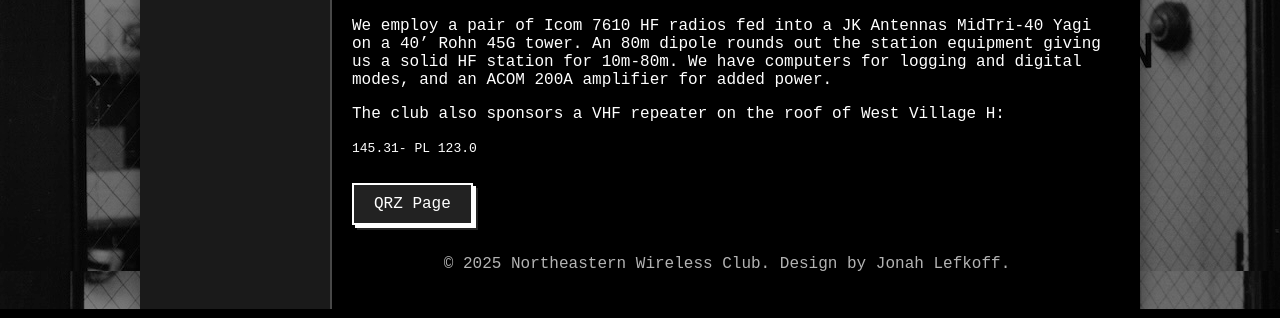
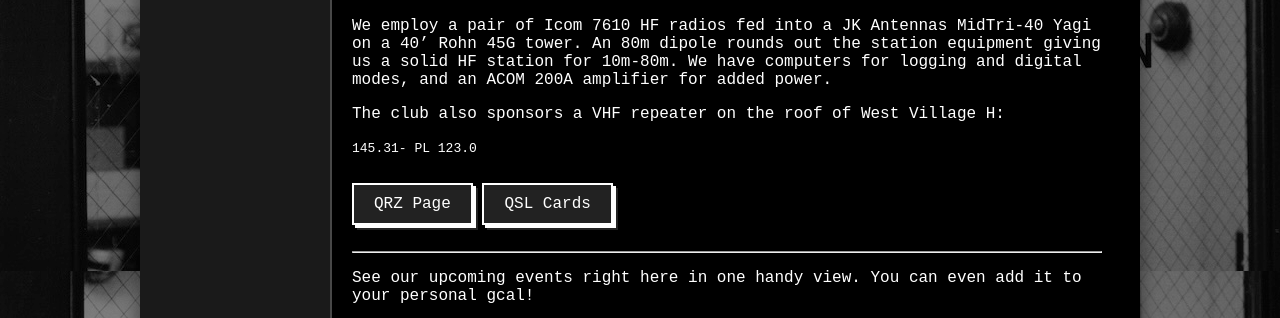
Before and after one commit to jlefkoff/NUWireless-Site, an Eleventy site: page index.md in a window 1280 px wide. Shown: the part 1565-1883 px from the top of the page. Built offline with nearby package versions, Linux system fonts and the light colour scheme; Eleventy itself is replaced by a stand-in of ours; files that its build step writes are made by us from their sources.

Commit message:
add proper new readme and gcal

```diff
--- a/_includes/base.njk
+++ b/_includes/base.njk
@@ -27,6 +27,9 @@
         padding: 20px;
         margin-bottom: 20px;
         box-shadow: 0 4px 20px rgba(0, 0, 0, 0.5);
+      }
+      a {
+        color: white; /* Change link color to white */
       }
       .container {
         display: flex;
@@ -163,7 +166,7 @@
   </head>
   <body>
     <header>
-      <h1>NU Wireless Club</h1>
+      <h1>NU Wireless Club - W1KBN</h1>
       <p>Northeastern's club for radio and electronics experimentation</p>
     </header>
     <div class="container">
--- a/index.md
+++ b/index.md
@@ -52,4 +52,9 @@
 
 `145.31- PL 123.0`
 
-<a href="https://www.qrz.com/db/W1KBN" class="retro-button">QRZ Page</a>
+<a href="https://www.qrz.com/db/W1KBN" class="retro-button">QRZ Page</a> <a href="https://www.qrz.com/db/W1KBN" class="retro-button">QSL Cards</a>
+
+-------------------------
+
+See our upcoming events right here in one handy view. You can even add it to your personal gcal!
+<iframe src="https://calendar.google.com/calendar/embed?height=600&wkst=1&ctz=America%2FNew_York&showPrint=0&showNav=0&title=Wireless%20Club%20Events&mode=AGENDA&showDate=0&showTabs=0&showTz=0&src=Y18xOWIwM2YyODAyNGNiMjNmZWY5NzhkYmU2Y2JhYzM4NWRmYjgxNjVhZDRjOTA2YmM2NjQwNDYzN2IzODg0NmY4QGdyb3VwLmNhbGVuZGFyLmdvb2dsZS5jb20&color=%23F4511E" style="border-width:0" width="100%" height="400" frameborder="0" scrolling="no" alt="Upcoming events calendar"></iframe>
--- a/package.json
+++ b/package.json
@@ -1,6 +1,6 @@
 {
   "name": "nuwireless-site",
-  "version": "1.0.0",
+  "version": "0.0.1",
   "main": "index.js",
   "scripts": {
     "test": "echo \"Error: no test specified\" && exit 1"
```
Also changed, not shown: .eleventy.js, README.md (added), 3 other files.
